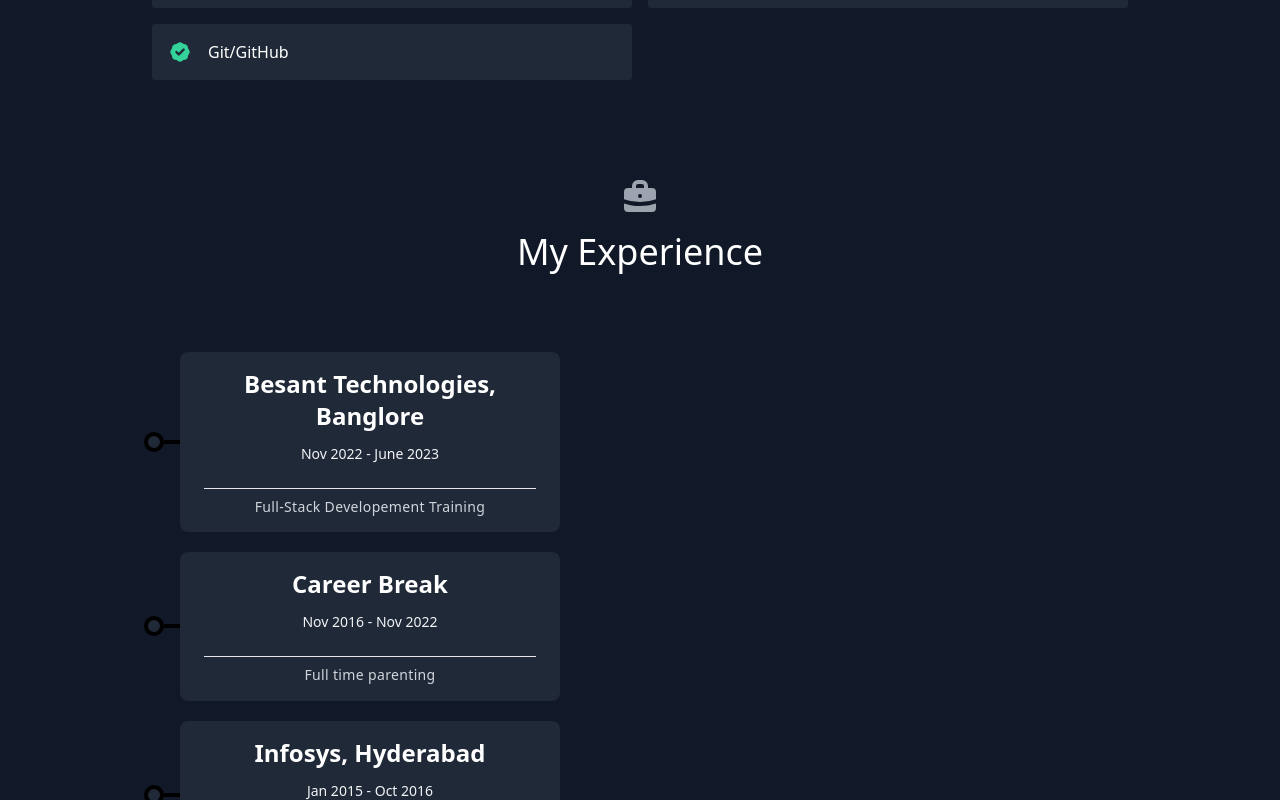
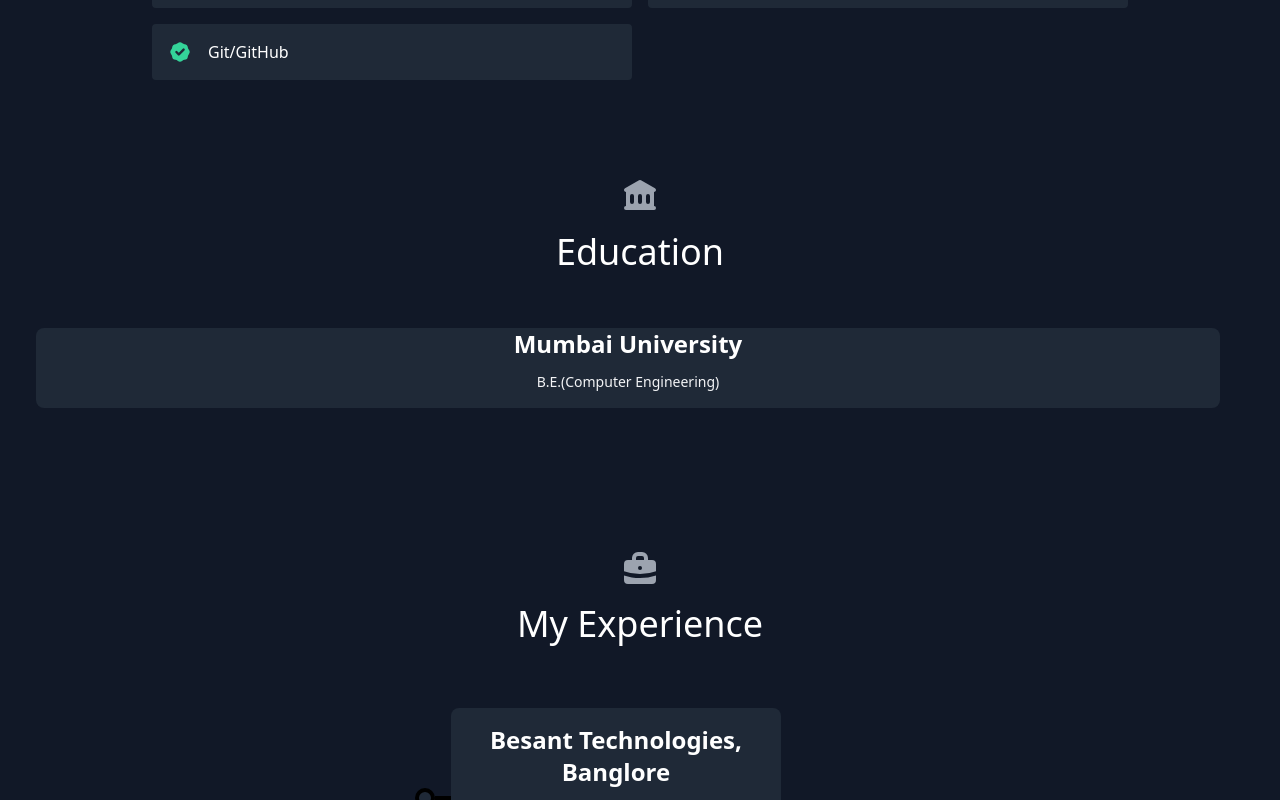
Before and after one commit to PripatOnGit/Priyanka_Patil_Portfolio_Website, a React (Create React App) app: page / in a window 1280 px wide. Shown: the part 1160-1960 px from the top of the page. Built offline with nearby package versions, Linux system fonts and the light colour scheme.

Commit message:
experience component updated

```diff
--- a/src/App.js
+++ b/src/App.js
@@ -5,6 +5,7 @@
 import Skills from "./components/Skills";
 import Projects from "./components/Projects";
 import Experience from "./components/Experience";
+import Education from "./components/Education";
 
 export default function App() {
   return (
@@ -12,6 +13,7 @@
       <Navbar />
       <About />
       <Skills />
+      <Education />
       <Experience />
       <Projects />
       <Contact />
--- /dev/null
+++ b/src/components/Education.js
@@ -0,0 +1,24 @@
+import React from "react";
+
+import {LibraryIcon} from "@heroicons/react/solid";
+export default function Education() {
+  return (
+    <section id="education" className="relative">
+        <div className="container px-5 py-10 mx-auto ">
+            <div className="text-center mb-5">
+                <LibraryIcon className="w-10 inline-block mb-4" />
+                <h1 className="sm:text-4xl text-3xl font-medium title-font text-white mb-4">
+                Education
+                </h1>
+                <div class="flex group items-center ">
+                <div class="flex-1 bg-gray-800 rounded-lg m-10 ml-4 z-10 font-medium">
+                    <h3 class="mb-3 font-bold text-white text-2xl">Mumbai University</h3>
+                    <p class="pb-4 text-sm text-gray-100">B.E.(Computer Engineering)</p>
+                    <p class="text-sm font-medium leading-snug tracking-wide text-gray-300 text-opacity-100"></p>
+                </div>
+            </div>
+            </div>
+        </div>
+    </section>
+  );
+}
--- a/src/components/Experience.js
+++ b/src/components/Experience.js
@@ -13,7 +13,7 @@
            My Experience
           </h1>
         </div>
-        <div className="flex flex-wrap lg:w-4/5 sm:mx-auto sm:mb-2 -mx-2">
+        <div className="flex flex-wrap flex-center justify-center -m-4">
         <ul class="list-none m-0 p-0">
         {experience.map((experience) => (
            <li class="mb-5 ">
@@ -21,7 +21,7 @@
                <div class="bg-gray-800 group-hover:bg-green-700 z-10 rounded-full border-4 border-black  h-5 w-5">
                    <div class="bg-black h-1 w-6 items-center  ml-4 mt-1"></div>
                </div>
-               <div class="flex-1 ml-4 z-10 font-medium">
+               <div class="flex ml-4 z-10 lg:w-4/5 font-medium">
                    <div class="  space-y-2 bg-gray-800 rounded-lg shadow-only transition-ease lg:w-11/12 px-6 py-4">
                        <h3 class="mb-3 font-bold text-white text-2xl">{experience.company}</h3>
                        <p class="pb-4 text-sm text-gray-100">{experience.duration}</p>
```
Also changed, not shown: src/components/Certification.js (added).
